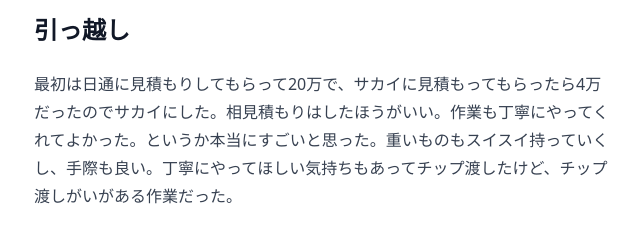
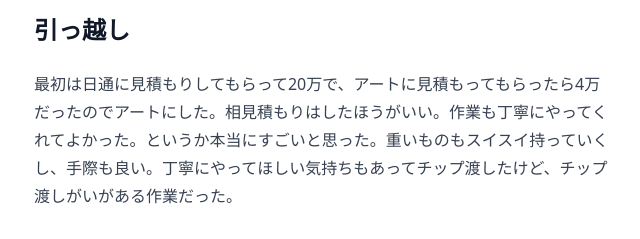
Before and after one commit to putcut/blog, an Astro site: page /moving-to-meguro-2026 in a window 1280 px wide. Shown: the part 1862-2101 px from the top of the page, 318-958 px from the left. Built offline with nearby package versions, Linux system fonts and the light colour scheme; Astro itself is replaced by a stand-in of ours.

Commit message:
アートだった

```diff
--- a/src/content/post/moving-to-meguro-2026.mdx
+++ b/src/content/post/moving-to-meguro-2026.mdx
@@ -27,4 +27,4 @@ pubDate: 2026-05-30
 
 ## 引っ越し
 
-最初は日通に見積もりしてもらって20万で、サカイに見積もってもらったら4万だったのでサカイにした。相見積もりはしたほうがいい。作業も丁寧にやってくれてよかった。というか本当にすごいと思った。重いものもスイスイ持っていくし、手際も良い。丁寧にやってほしい気持ちもあってチップ渡したけど、チップ渡しがいがある作業だった。
+最初は日通に見積もりしてもらって20万で、アートに見積もってもらったら4万だったのでアートにした。相見積もりはしたほうがいい。作業も丁寧にやってくれてよかった。というか本当にすごいと思った。重いものもスイスイ持っていくし、手際も良い。丁寧にやってほしい気持ちもあってチップ渡したけど、チップ渡しがいがある作業だった。
```
